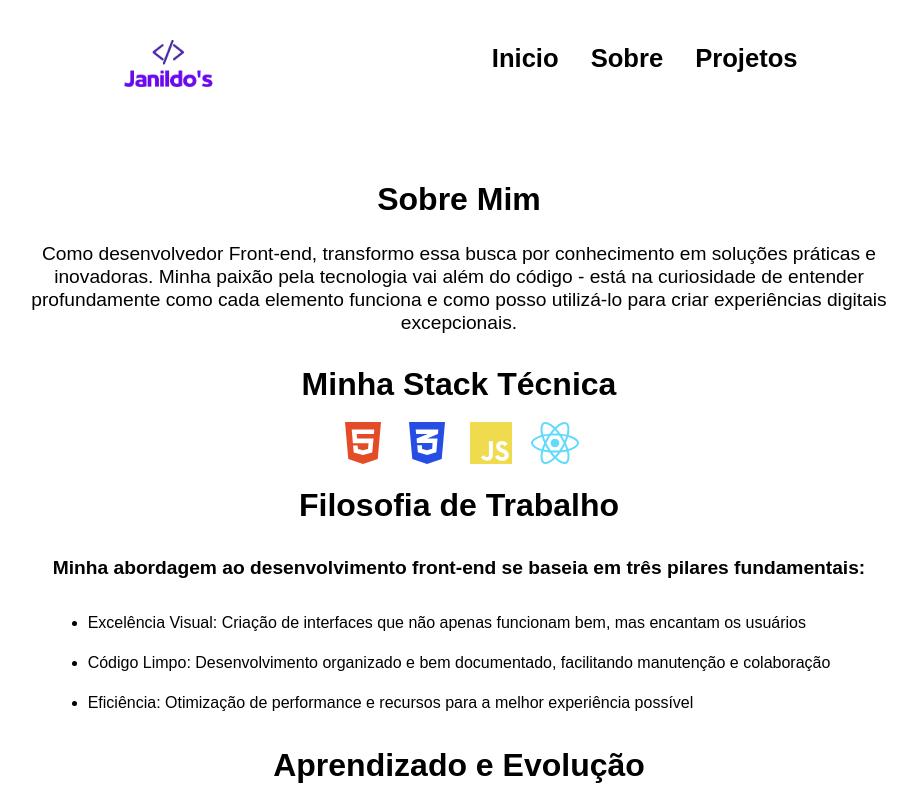
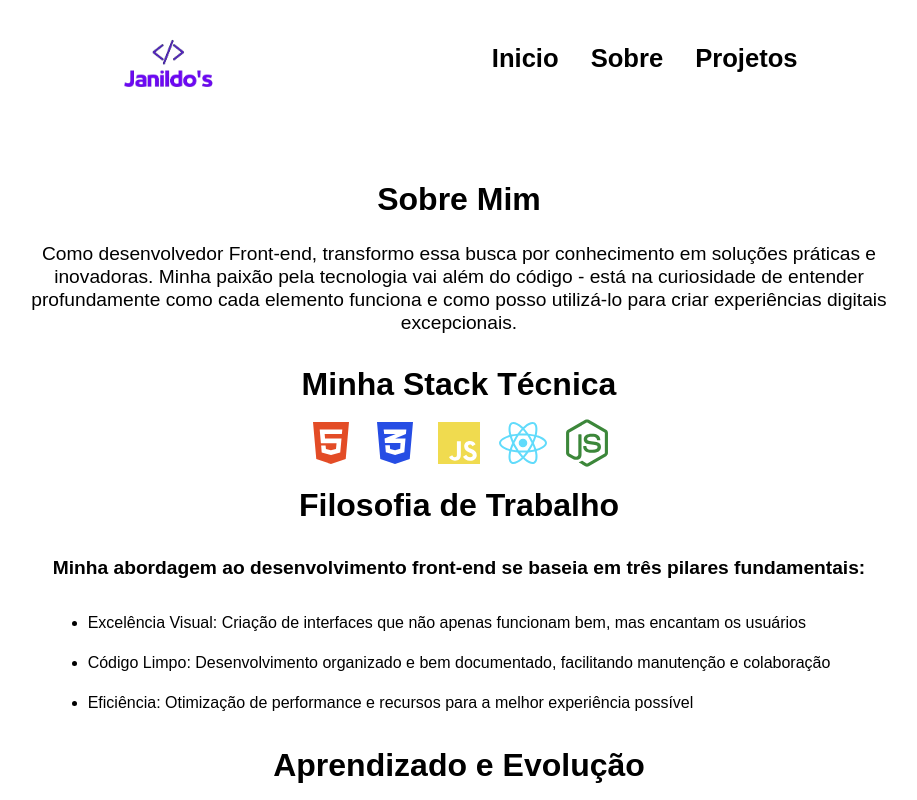
Before and after one commit to JanildoSampaio/meu-portfolio, a React (Vite) app: page /sobre in a window 1280 px wide. Shown: the top 800 px of the page, without its empty margins (181-1098 px from the left). Built offline with nearby package versions, Linux system fonts and the light colour scheme.

Commit message:
add icone nodejs/styled

```diff
--- a/src/pages/About/index.jsx
+++ b/src/pages/About/index.jsx
@@ -1,7 +1,8 @@
 import React from "react";
 import Header from "../../components/navbar";
 
-import { Container, Me, Stack, Philosophy, Learning, StyledHtml, StyledCss, StyledJs, StyledReact,  } from "../About/styles";
+import { Container, Me, Stack, Philosophy, Learning, StyledHtml, StyledCss, StyledJs, StyledReact, StyledNode } from "../About/styles";
+
 
 
 const About = () => {
@@ -25,6 +26,7 @@ const About = () => {
           <li><StyledCss/></li>
           <li><StyledJs/></li>
           <li><StyledReact/></li>
+          <li><StyledNode/></li>
         </ul>
         <ul>
 
--- a/src/pages/About/styles.js
+++ b/src/pages/About/styles.js
@@ -1,5 +1,5 @@
 import styled from "styled-components";
-import { FaHtml5, FaCss3Alt, FaJs, FaReact  } from "react-icons/fa";
+import { FaHtml5, FaCss3Alt, FaJs, FaReact, FaNodeJs  } from "react-icons/fa";
 
 export const Container = styled.div`
     width: 100%;
@@ -105,6 +105,15 @@ export const StyledReact = styled(FaReact)`
     }
 `
 
+export const StyledNode = styled(FaNodeJs)`
+    font-size: 3rem;
+    color: #3c873a;
+    &:hover {
+        transform: scale(1.4);
+        transition: 0.5s;
+    }
+`
+
 export const Philosophy = styled.div`
     display: flex;
     flex-direction: column;
```
